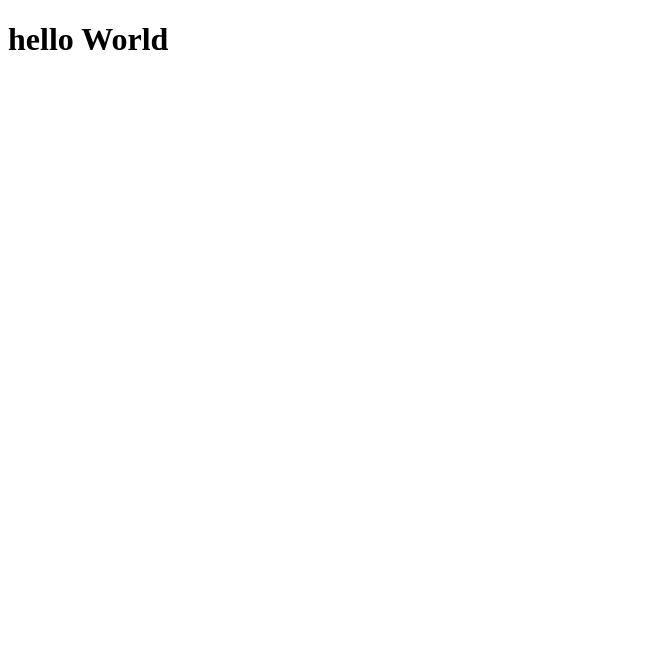
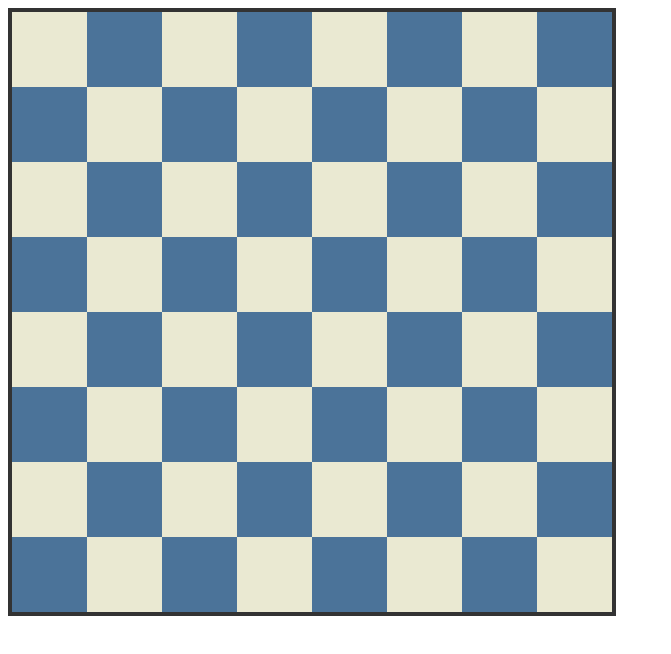
Before and after one commit to N1RAJN/Chess, a React (Vite) app in the folder frontend/: page / in a window 1280 px wide. Shown: the top 654 px of the page, without its empty margins (0-671 px from the left). Built offline with nearby package versions, Linux system fonts and the light colour scheme.

Commit message:
Chessboard

```diff
--- a/frontend/src/App.jsx
+++ b/frontend/src/App.jsx
@@ -1,4 +1,10 @@
-const app = () => {
-    return <h1>hello World</h1>;
+import ChessBoard from "./components/ChessBoard.jsx";
+import "./style/chessboard.css";
+
+const App = () => {
+    return (
+        <ChessBoard key={"chessboard"}></ChessBoard>
+    )
+
 }
-export default app;
+export default App;
--- /dev/null
+++ b/frontend/src/components/ChessBoard.jsx
@@ -0,0 +1,21 @@
+import Square from "./Square.jsx";
+const ChessBoard = () => {
+    return (<div className="chessboard">
+        {Array.from({ length: 8 }, (_, row) => {
+            // White on bottom: ranks start from 1-8, bottom-to-top
+            let rank = 8 - row;
+            return <div key={`rank-${rank + 1}`} id={`rank-${rank + 1}`} className="rank">
+                {Array.from({ length: 8 }, (_, column) => {
+                    // column starts from 0
+                    // ASCII of 'a' = 96
+                    let file = String.fromCharCode(column + 1 + 96);
+
+                    // Eyeballed it and works somehow
+                    let color = (row + column) % 2 ? "dark" : "light";
+                    return (<Square key={`square-${file}${rank}`} color={color} rank={rank} file={file}></Square>);
+                })}
+            </div>
+        })}
+    </div>)
+};
+export default ChessBoard;
--- /dev/null
+++ b/frontend/src/components/Piece.jsx
@@ -0,0 +1,5 @@
+import { pieceSVG } from "../utils/pieceSVG";
+function Piece() {
+
+}
+export default Piece;
--- /dev/null
+++ b/frontend/src/components/Square.jsx
@@ -0,0 +1,5 @@
+function Square({ color, rank, file }) {
+    return (<div id={`square-${file}${rank}`} className={`square ${color}`}>
+    </div>)
+}
+export default Square;
--- /dev/null
+++ b/frontend/src/style/chessboard.css
@@ -0,0 +1,26 @@
+.chessboard {
+    display: grid;
+    grid-template-columns: repeat(8, 1fr);
+    grid-template-rows: repeat(8, 1fr);
+    width: 100%;
+    max-width: 600px;
+    aspect-ratio: 1 / 1;
+    border: 4px solid #333;
+}
+
+.rank {
+    display: contents;
+}
+
+.square {
+    width: 100%;
+    height: 100%;
+}
+
+.square.light {
+    background-color: #eae9d2;
+}
+
+.square.dark {
+    background-color: #4b7399;
+}
```
Also changed, not shown: frontend/src/utils/pieceSVG.js (added, +14 -0 lines).
